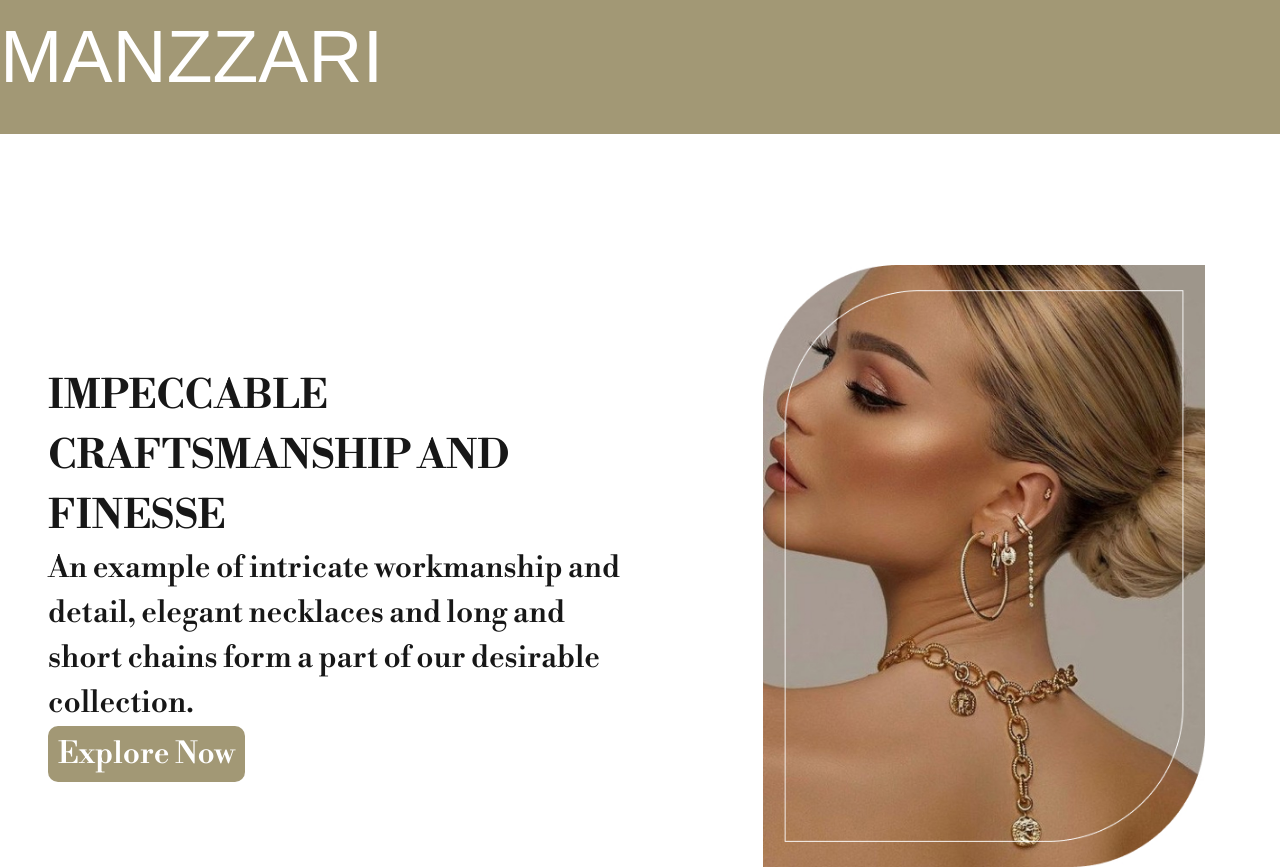
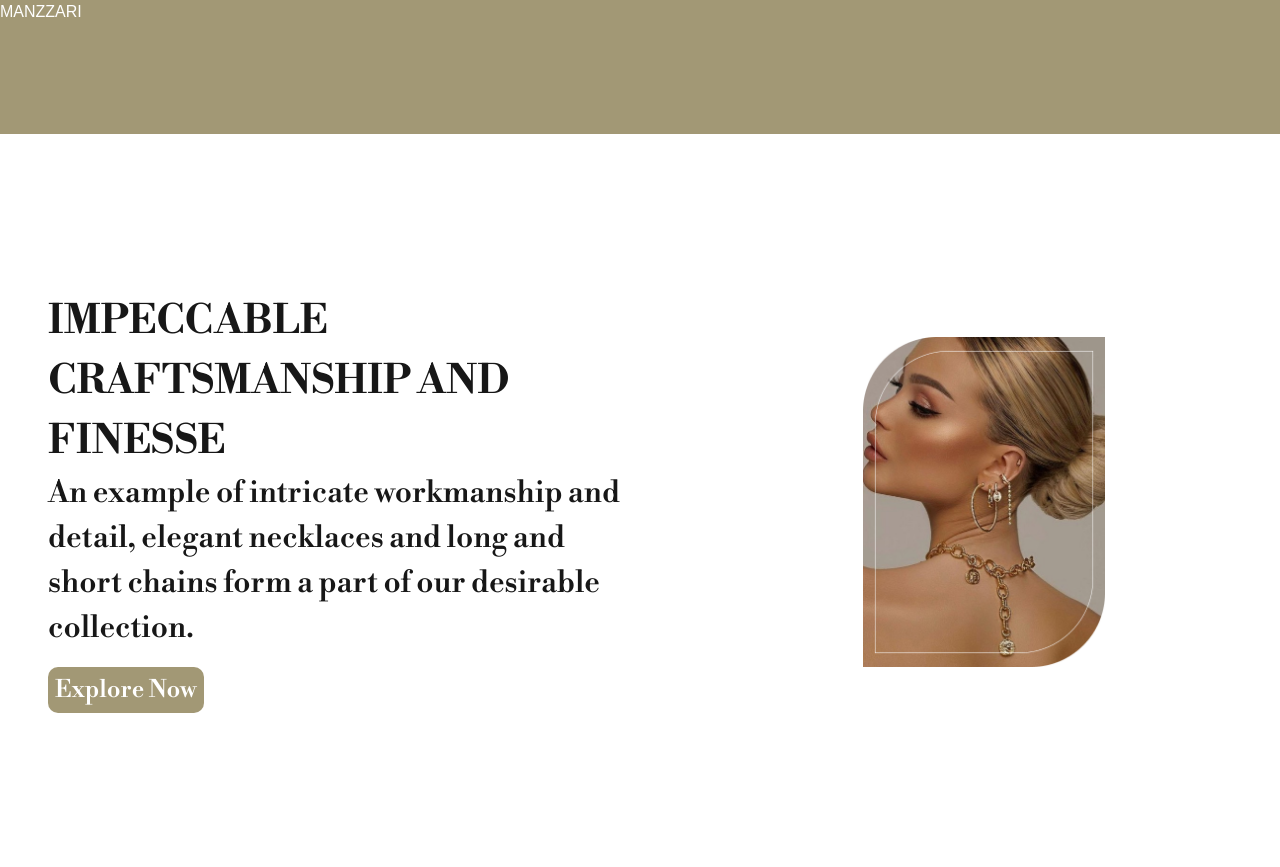
Before and after one commit to MuhammadHamzakarnal/assignment5, a Next.js app: page / in a window 1280 px wide. After the commit the page ends 800 px from the top, so only its background shows below. Built offline with nearby package versions, Linux system fonts and the light colour scheme; a web font is replaced by a local one.

Commit message:
another commit header file changes

```diff
--- a/Components/Header.tsx
+++ b/Components/Header.tsx
@@ -2,20 +2,23 @@ import React from "react";
 import { Rye } from "next/font/google";
 
 const rye = Rye({
-  weight: '400',
-  subsets: ["latin"]
+  weight: "400",
+  subsets: ["latin"],
 });
 
 const Header = () => {
   return (
-    <div style={{ height: '134px' }} className="bg-[#A29875]">
-      <h1
-        className={`${rye.className} text-[#FFFFFF] font-normal`}
-        style={{ fontSize: '75px' }}
-      >
-        MANZZARI
-      </h1>
-    </div>
+    <header>
+      <nav className="bg-[#A29875] h-[134px]">
+        <div style={{ height: "134px" }}>
+          <h1
+            className={`${rye.className} text-[#FFFFFF] font-normal text-[75px]`}
+          >
+            MANZZARI
+          </h1>
+        </div>
+      </nav>
+    </header>
   );
 };
 
--- a/app/page.tsx
+++ b/app/page.tsx
@@ -9,7 +9,7 @@ const Homepage = () => {
     <div className="h-screen">
       <Header></Header>
       <div className="flex h-[80%]">
-        <div className="w-1/2 flex flex-col justify-center items-start m-12 mt-72">
+        <div className="w-1/2 flex flex-col justify-center items-start m-12 mt-36">
           <h1 className={`${libre.className} text-[40px] font-bold`}>
             IMPECCABLE CRAFTSMANSHIP AND FINESSE
           </h1>
@@ -17,16 +17,16 @@ const Homepage = () => {
             An example of intricate workmanship and detail, elegant necklaces
             and long and short chains form a part of our desirable collection.
           </p>
-          <button className={`${libre.className} bg-[#A29875] rounded-[10px] p-[10px] gap[10px] font-medium text-3xl text-[#FFFFFF]`}>
+          <button className={`${libre.className} bg-[#A29875] rounded-[10px] p-[7px] gap[10px] font-medium text-2xl text-[#FFFFFF] mt-4 hover:text-blue-500`}>
             Explore Now
           </button>
         </div>
-        <div className="w-1/2 flex justify-center items-center mt-56">
+        <div className="w-1/2 flex justify-center items-center mt-24">
           <Image
             src={"/Image/img.jpg"}
             alt="Jewellary image"
-            width={442}
-            height={611}
+            width={242}
+            height={311}
           />
         </div>
       </div>
```
